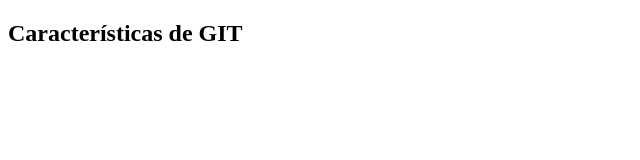
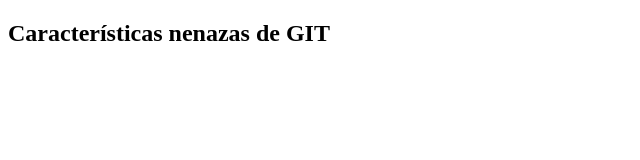
Before and after one commit to Andres-Castro17/clase1GIT, a plain HTML site: page index.html in a window 1280 px wide. Shown: the whole page, without its empty margins (0-640 px from the left). Drawn offline with Linux system fonts and the light colour scheme.

Commit message:
caracteristicas nenazas

```diff
--- a/index.html
+++ b/index.html
@@ -10,7 +10,7 @@
     <main>
         <section>
             <div>
-                <h1>Características de GIT</h1>
+                <h1>Características nenazas de GIT</h1>
             </div>
         </section>
     </main>
```
